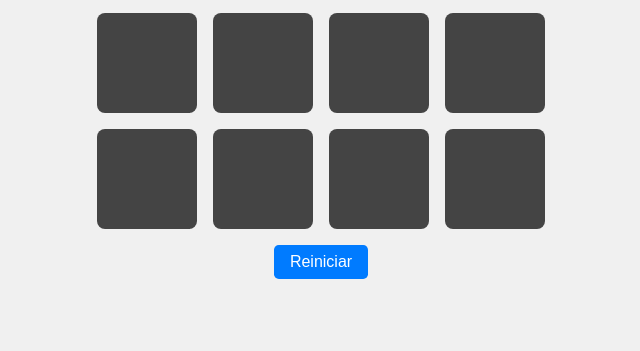
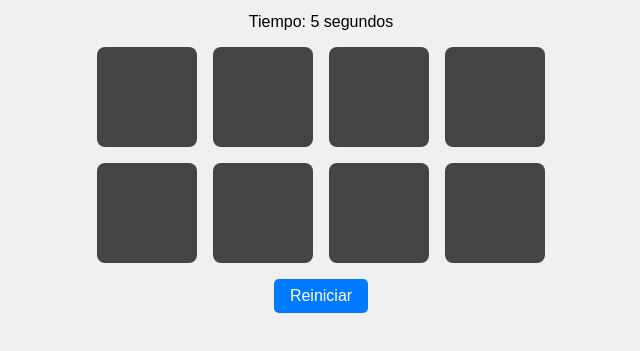
Before and after one commit to Martino17x/JUEGARDO, a plain HTML site: page JUEGARDO/index.html in a window 1280 px wide. Shown: the part 101-452 px from the top of the page, without its empty margins (319-959 px from the left). Drawn offline with Linux system fonts and the light colour scheme.

Commit message:
se agrego contador

```diff
--- a/JUEGARDO/index.css
+++ b/JUEGARDO/index.css
@@ -52,3 +52,9 @@
     color: white;
     border-radius: 0.3rem;
   }
+
+  #temporizador {
+    font-size: 1.2rem;
+    font-weight: bold;
+    margin-bottom: 1rem;
+  }
--- a/JUEGARDO/index.html
+++ b/JUEGARDO/index.html
@@ -8,6 +8,7 @@
 </head>
 <body>
   <h1>Memorama</h1>
+  <p>Tiempo: <span id="tiempo">0</span> segundos</p>
   <div class="tablero" id="tablero"></div>
   <p id="mensaje"></p>
   <button id="reiniciar">Reiniciar</button>
--- a/JUEGARDO/index.js
+++ b/JUEGARDO/index.js
@@ -5,6 +5,9 @@ const btnReiniciar = document.getElementById('reiniciar');
 let cartas = ['🍎', '🍌', '🍇', '🍉', '🍎', '🍌', '🍇', '🍉'];
 let cartasVolteadas = [];
 let bloqueo = false;
+
+let tiempo = 0;
+let intervalo = null;
 
 function mezclar(array) {
   return array.sort(() => 0.5 - Math.random());
@@ -26,6 +29,8 @@ function crearTablero() {
     carta.addEventListener('click', manejarClick);
     tablero.appendChild(carta);
   });
+
+  iniciarTemporizador();  // Iniciamos el temporizador al reiniciar el juego
 }
 
 function manejarClick(e) {
@@ -75,7 +80,21 @@ function verificarGanador() {
 
   if (todasReveladas) {
     mensaje.textContent = '¡Ganaste! 🎉';
+    detenerTemporizador();  // Detener el temporizador cuando el jugador gana
   }
+}
+
+function iniciarTemporizador() {
+  tiempo = 0;
+  document.getElementById('tiempo').textContent = tiempo;
+  intervalo = setInterval(() => {
+    tiempo++;
+    document.getElementById('tiempo').textContent = tiempo;
+  }, 1000);
+}
+
+function detenerTemporizador() {
+  clearInterval(intervalo);
 }
 
 btnReiniciar.addEventListener('click', crearTablero);
```
